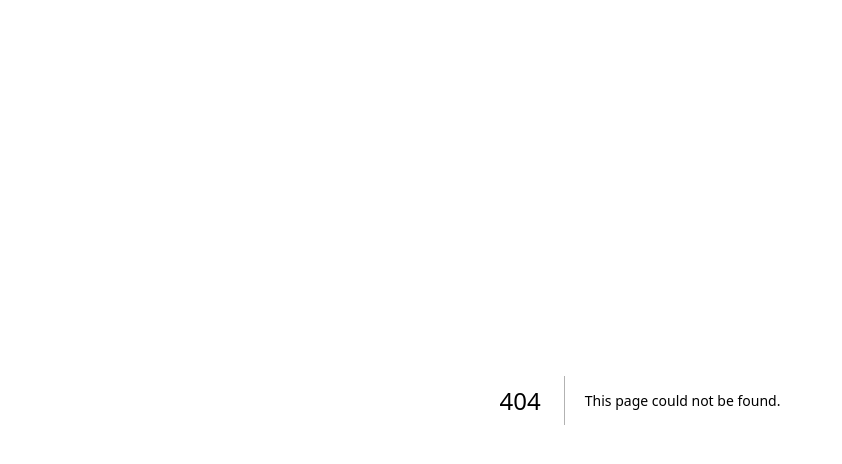
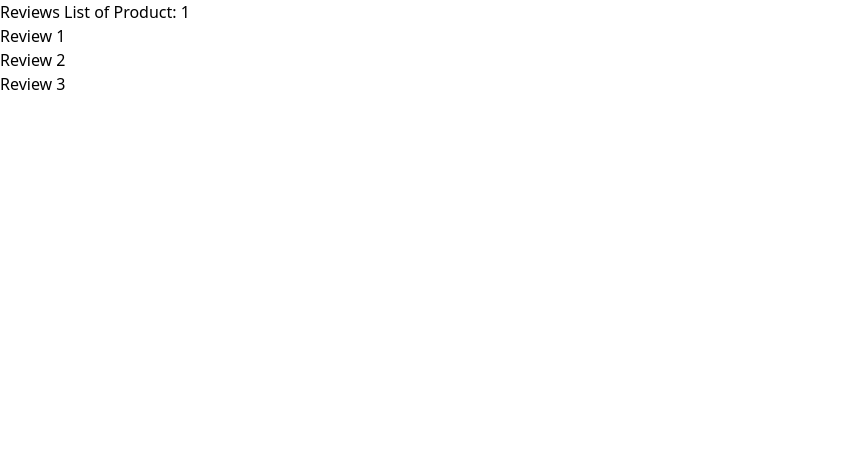
Before and after one commit to ayush75847/Next.js-Prep, a Next.js app in the folder routing/: page /products/1/reviews in a window 1280 px wide. Before the commit this address had no page. Shown: the top 464 px of the page, without its empty margins (0-842 px from the left). Built offline with nearby package versions, Linux system fonts and the light colour scheme.

Commit message:
implement dynamic and nested dynamic routes

```diff
--- /dev/null
+++ b/routing/src/app/products/[productId]/page.js
@@ -0,0 +1,8 @@
+import React from "react";
+
+async function ProductDetails({ params }) {
+  const { productId } = await params;
+  return <div>Details of Product : {productId}</div>;
+}
+
+export default ProductDetails;
--- /dev/null
+++ b/routing/src/app/products/[productId]/reviews/[reviewId]/page.js
@@ -0,0 +1,14 @@
+import React from "react";
+
+async function ReviewDetail({ params }) {
+  const { productId, reviewId } = await params;
+
+  return (
+    <div>
+      <h1> Review Detail of Product {productId} </h1>
+      This is about Review {reviewId}
+    </div>
+  );
+}
+
+export default ReviewDetail;
--- /dev/null
+++ b/routing/src/app/products/[productId]/reviews/page.js
@@ -0,0 +1,15 @@
+import React from "react";
+
+async function Reviews({ params }) {
+  const { productId } = await params;
+  return (
+    <>
+      <div>Reviews List of Product: {productId}</div>
+      <h1>Review 1</h1>
+      <h1>Review 2</h1>
+      <h1>Review 3</h1>
+    </>
+  );
+}
+
+export default Reviews;
--- /dev/null
+++ b/routing/src/app/products/page.js
@@ -0,0 +1,15 @@
+import React from 'react'
+
+function Products() {
+  return (
+    <>
+    <div>Products List</div>
+    <h1>Product 1</h1>
+    <h1>Product 2</h1>
+    <h1>Product 3</h1>
+    </>
+
+  )
+}
+
+export default Products
```
